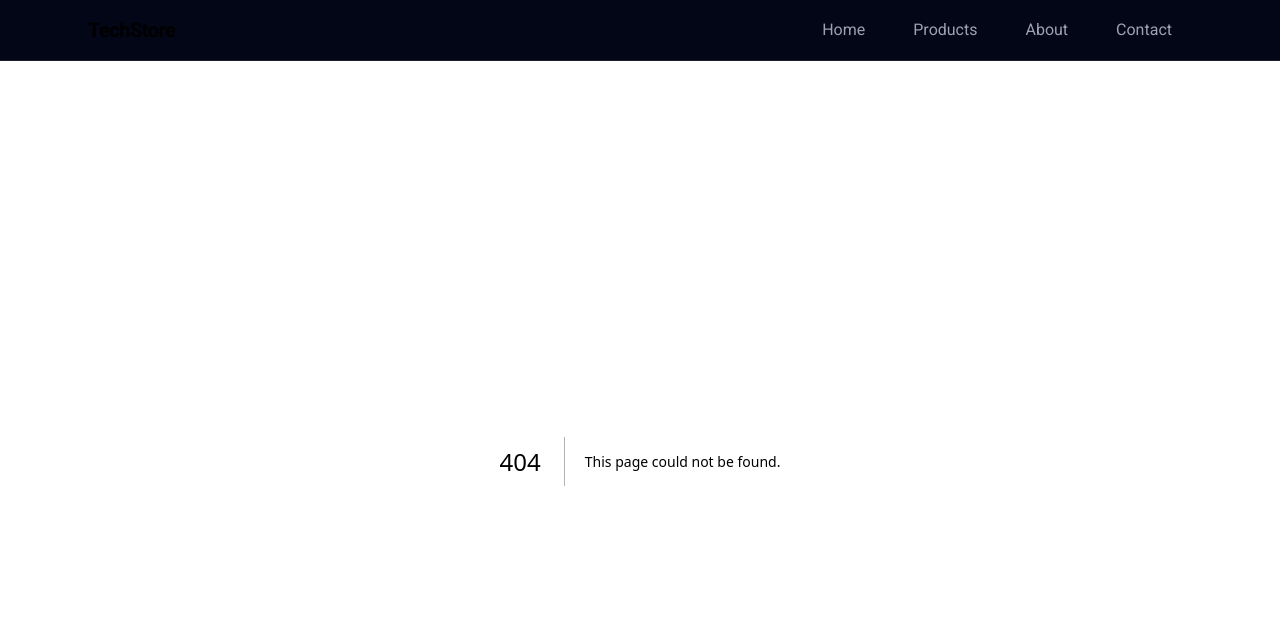
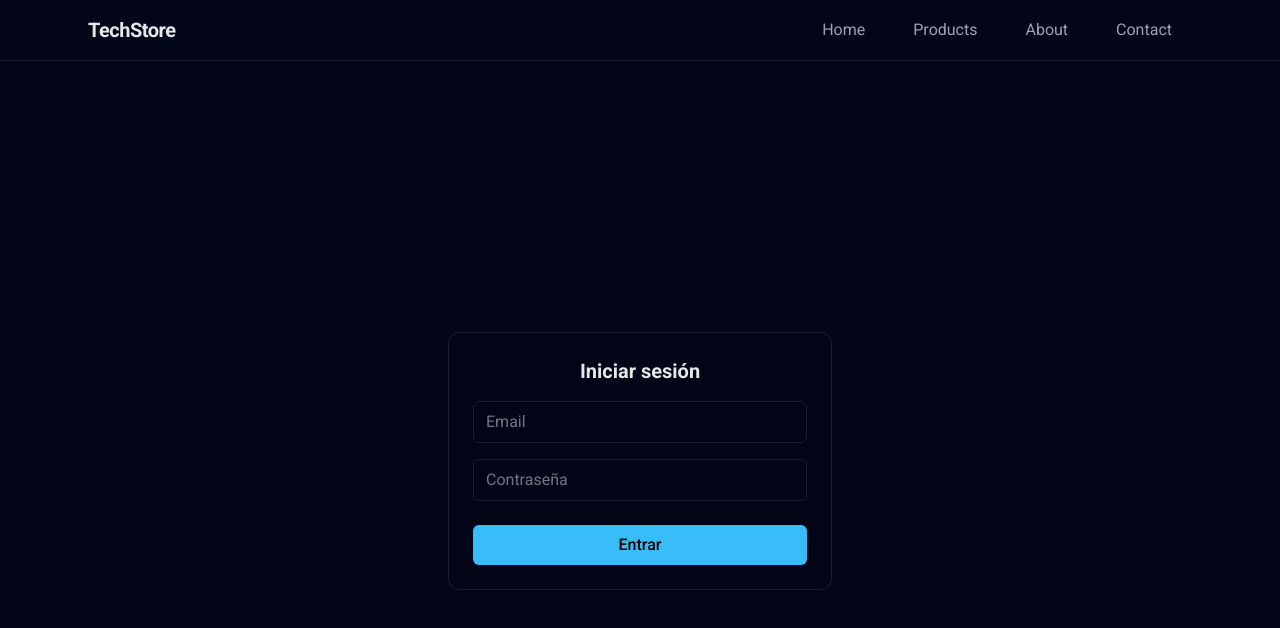
Before and after one commit to matiasbermudez/celu-frontend, a Next.js app: page /login in a window 1280 px wide. Before the commit this address had no page. Shown: the top 628 px of the page. Built offline with nearby package versions, Linux system fonts and the light colour scheme.

Commit message:
haciendo el login

```diff
--- /dev/null
+++ b/app/components/LoginForm.tsx
@@ -0,0 +1,105 @@
+'use client'
+import { useForm } from 'react-hook-form';
+import { useState } from 'react';
+
+type LoginFormData = {
+    email: string;
+    password: string;
+};
+
+export const LoginForm = () => {
+    const {
+        register,
+        handleSubmit,
+        formState: { errors, isSubmitting },
+    } = useForm<LoginFormData>();
+
+    const LoginFetch = async (DataLogin : LoginFormData) => {
+        try {
+            const response = await fetch(`${process.env.NEXT_PUBLIC_API_URL}/user/login`, {
+                method: 'POST',
+                headers: {
+                    'Content-Type': 'application/json',
+                },
+                body: JSON.stringify(DataLogin),
+            });
+
+            if (response.ok) {
+                const result = await response.json();
+                console.log('Success:', result);
+            } else {
+                console.error('Error:', response.statusText);
+            }
+        }catch (error) {
+        console.error("Error fetching products:", error);
+    }
+}
+
+const onSubmit = async (data: LoginFormData) => {
+    LoginFetch(data)
+    console.log('Formulario enviado:', data);
+};
+
+return (
+    <form
+        onSubmit={handleSubmit(onSubmit)}
+        className="
+        w-full max-w-sm
+        bg-[var(--color-card)]
+        border border-white/10
+        rounded-xl
+        p-6
+        flex flex-col gap-4
+      "
+    >
+        <h1 className="text-xl font-semibold text-center">
+            Iniciar sesión
+        </h1>
+
+        <div className="flex flex-col gap-1">
+            <input
+                type="email"
+                placeholder="Email"
+                className="bg-transparent border border-white/10 rounded-md px-3 py-2 outline-none"
+                {...register('email', { required: 'El email es obligatorio' })}
+            />
+            {errors.email?.message && (
+                <span className="text-sm text-red-400">
+                    {errors.email.message}
+                </span>
+            )}
+        </div>
+
+        <div className="flex flex-col gap-1">
+            <input
+                type="password"
+                placeholder="Contraseña"
+                className="bg-transparent border border-white/10 rounded-md px-3 py-2 outline-none"
+                {...register('password', { required: 'La contraseña es obligatoria' })}
+            />
+            {errors.password?.message && (
+                <span className="text-sm text-red-400">
+                    {errors.password.message}
+                </span>
+            )}
+        </div>
+
+        <button
+            type="submit"
+            disabled={isSubmitting}
+            className="
+          mt-2
+          bg-[var(--color-primary)]
+          text-black
+          font-medium
+          py-2 rounded-md
+          hover:opacity-90
+          transition
+          disabled:opacity-50
+        "
+        >
+            {isSubmitting ? 'Entrando...' : 'Entrar'}
+        </button>
+    </form>
+);
+};
--- /dev/null
+++ b/app/login/page.tsx
@@ -0,0 +1,11 @@
+'use client'
+
+import { LoginForm } from '../components/LoginForm';
+
+export default function LoginPage() {
+  return (
+    <main className="min-h-screen flex items-center justify-center">
+      <LoginForm />
+    </main>
+  )
+}
--- a/package.json
+++ b/package.json
@@ -11,7 +11,8 @@
   "dependencies": {
     "next": "16.1.1",
     "react": "19.2.3",
-    "react-dom": "19.2.3"
+    "react-dom": "19.2.3",
+    "react-hook-form": "^7.69.0"
   },
   "devDependencies": {
     "@tailwindcss/postcss": "^4",
```
Also changed, not shown: 1 other file (tests, documents, lock files or other folders).
